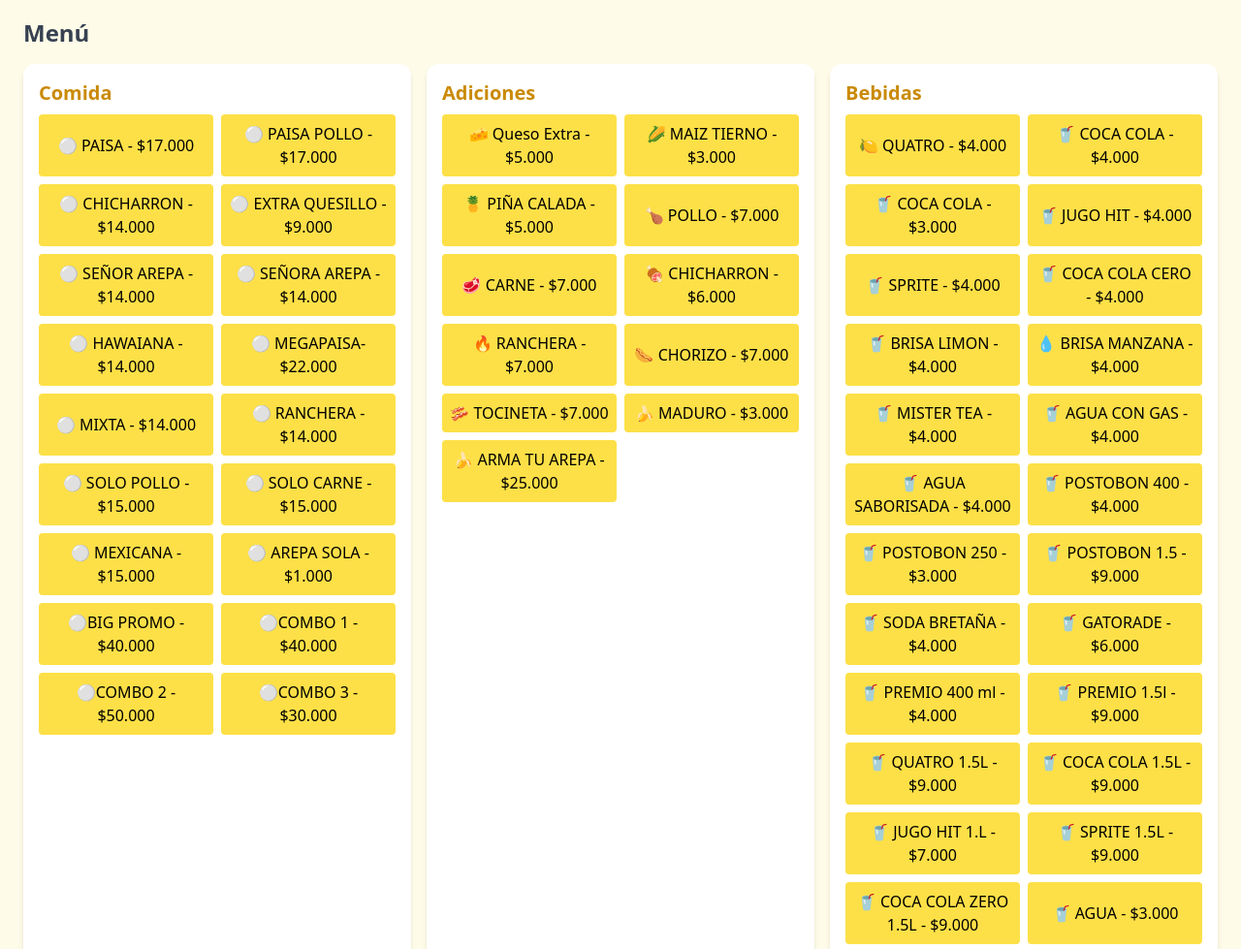
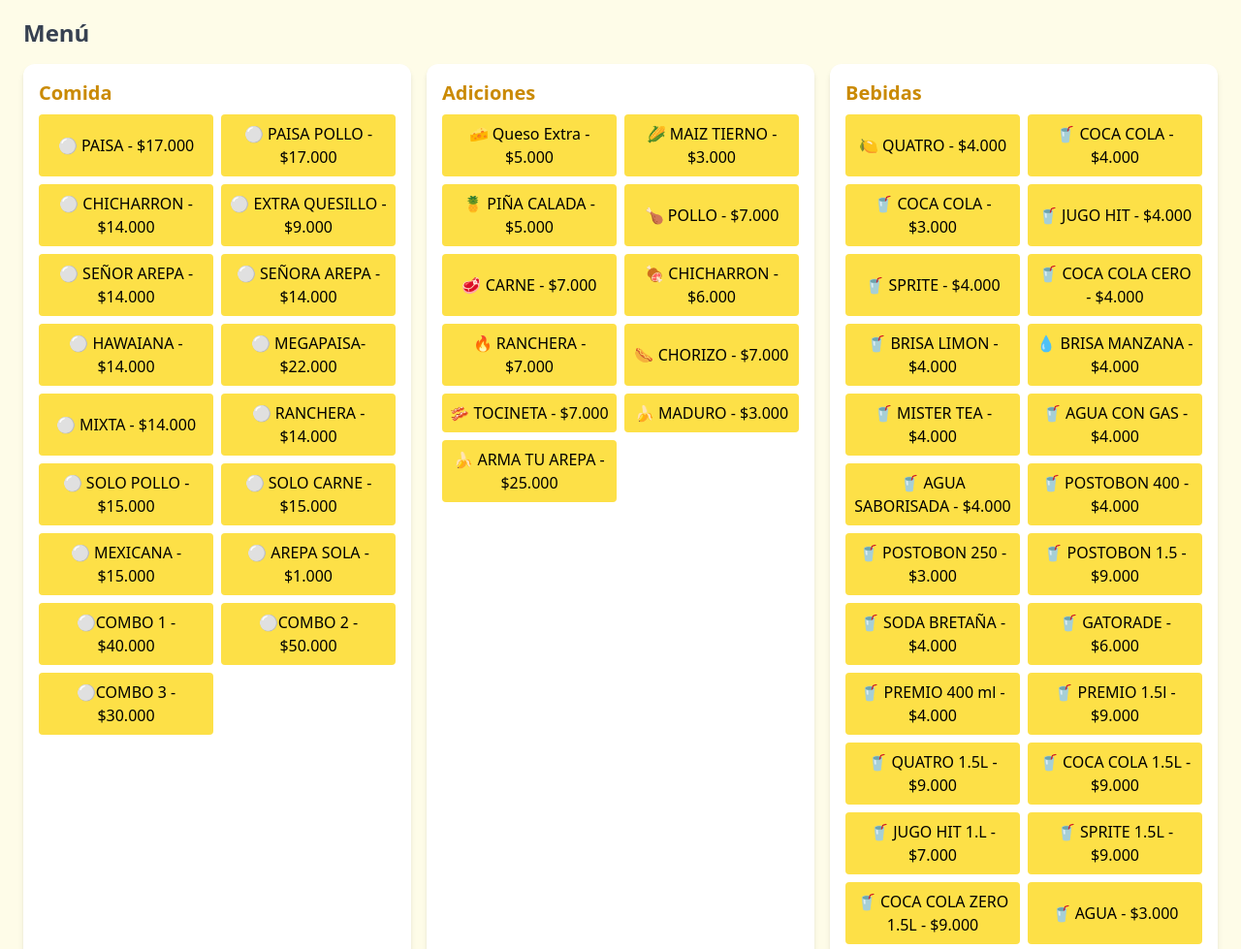
Before and after one commit to mike-jnt/se-orarepas.github-io, a plain HTML site: page index.html in a window 1280 px wide. Shown: the part 118-1097 px from the top of the page at 97% size. Drawn offline with nearby package versions, Linux system fonts and the light colour scheme.

Commit message:
index.html
Removed the button for 'BIG PROMO' from the menu.

```diff
--- a/index.html
+++ b/index.html
@@ -68,7 +68,6 @@
     <button onclick="agregarProducto('AREPA MEXICANA', 15000)" class="bg-yellow-300 hover:bg-yellow-400 p-2 rounded">⚪ MEXICANA - $15.000</button>
 
     <button onclick="agregarProducto('AREPA SOLA', 1000)" class="bg-yellow-300 hover:bg-yellow-400 p-2 rounded">⚪ AREPA SOLA - $1.000</button>
-    <button onclick="agregarProducto('BIG PROMO', 40000)" class="bg-yellow-300 hover:bg-yellow-400 p-2 rounded">⚪BIG PROMO - $40.000</button>
     <button onclick="agregarProducto('COMBO 1', 40000)" class="bg-yellow-300 hover:bg-yellow-400 p-2 rounded">⚪COMBO 1 - $40.000</button>
     <button onclick="agregarProducto('COMBO 2', 50000)" class="bg-yellow-300 hover:bg-yellow-400 p-2 rounded">⚪COMBO 2 - $50.000</button>
     <button onclick="agregarProducto('COMBO 3', 30000)" class="bg-yellow-300 hover:bg-yellow-400 p-2 rounded">⚪COMBO 3 - $30.000</button>
```
